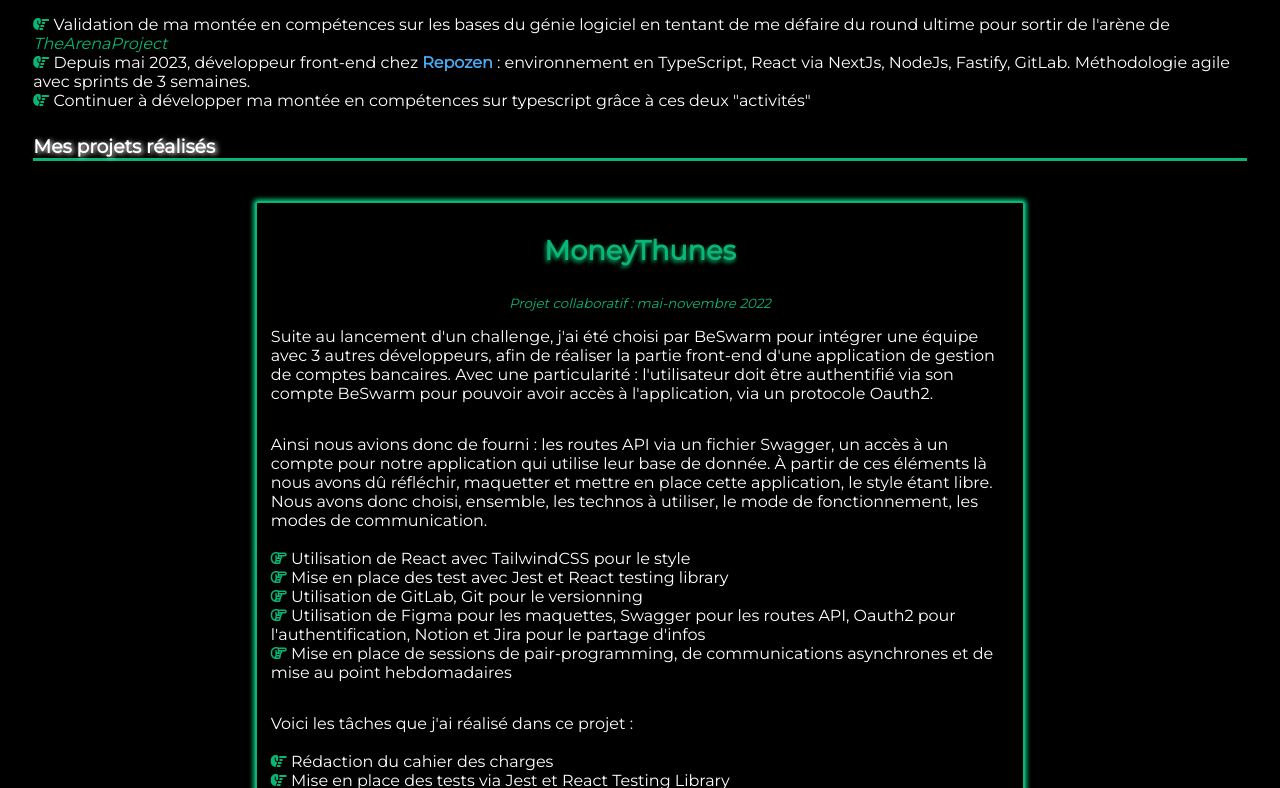
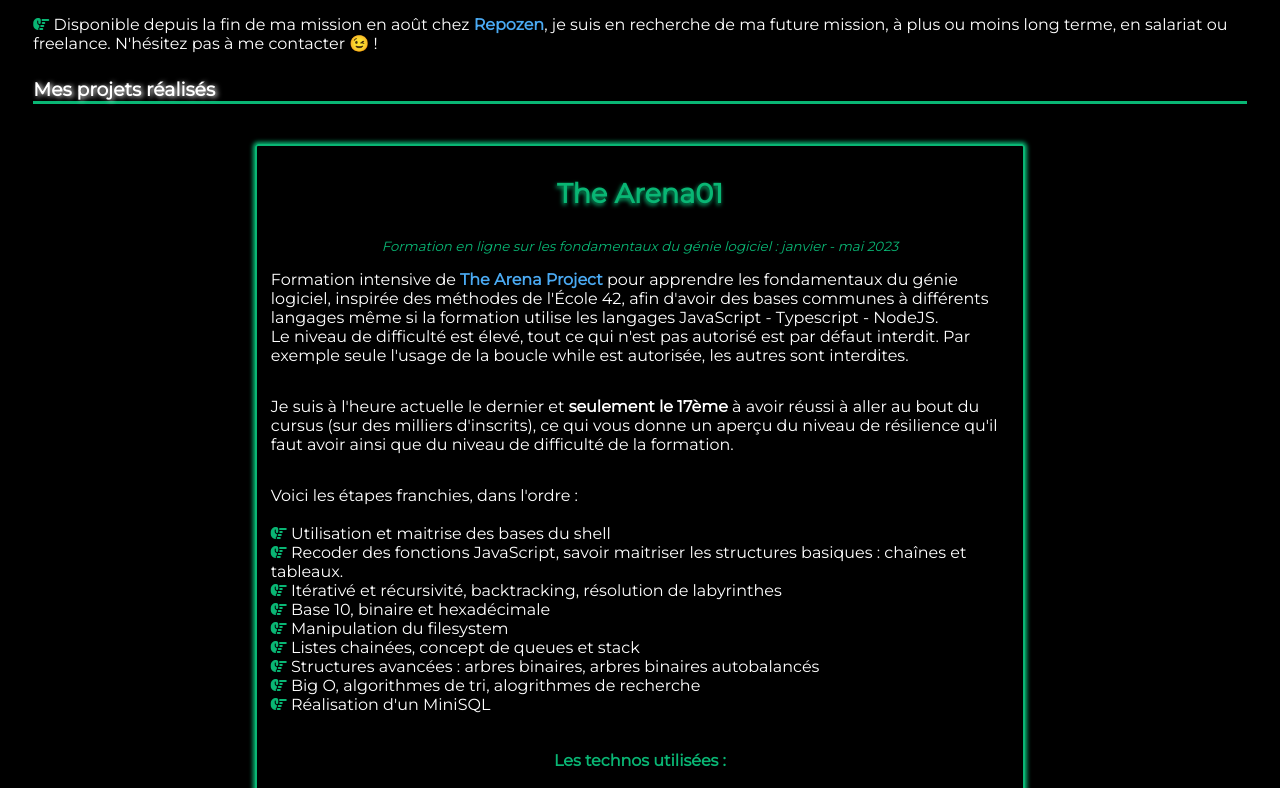
Before and after one commit to khalan1789/Benjamin-Ducau, a website: page index.html in a window 1280 px wide. Shown: the part 302-1090 px from the top of the page. Drawn offline with Linux system fonts and the light colour scheme.

Commit message:
Changement intro + ajout projet The Arena01

```diff
--- a/index.html
+++ b/index.html
@@ -82,16 +82,43 @@
           <section>
             <h3 class="projects-section-title">Mes projets en cours</h3>
             <p class="next-projects-list">
-                <!-- <i class="fas fa-hand-point-right hand-color"></i> Initiation au dev ops </br>  -->
-                <i class="fas fa-hand-point-right hand-color"></i> Validation de ma montée en compétences sur les bases du génie logiciel en tentant de me défaire du round ultime pour sortir de l'arène de <a class="ArenaLink" target="_blank" href="https://www.thearenaproject.co/">TheArenaProject</a> </br>
+                <!-- <i class="fas fa-hand-point-right hand-color"></i> Validation de ma montée en compétences sur les bases du génie logiciel en tentant de me défaire du round ultime pour sortir de l'arène de <a class="ArenaLink" target="_blank" href="https://www.thearenaproject.co/">TheArenaProject</a> </br>
 
                 <i class="fas fa-hand-point-right hand-color"></i> Depuis mai 2023, développeur front-end chez <a class="ExternalLink" target="_blank" href="https://www.linkedin.com/company/repozen/about/">Repozen</a> : environnement en TypeScript, React via NextJs, NodeJs, Fastify, GitLab. Méthodologie agile avec sprints de 3 semaines.</br>
-                <i class="fas fa-hand-point-right hand-color"></i> Continuer à développer ma montée en compétences sur typescript grâce à ces deux "activités" </br>
+                <i class="fas fa-hand-point-right hand-color"></i> Continuer à développer ma montée en compétences sur typescript grâce à ces deux "activités" </br>     -->
+                <i class="fas fa-hand-point-right hand-color"></i> Disponible depuis la fin de ma mission en août chez <a class="ExternalLink" target="_blank" href="https://www.linkedin.com/company/repozen/about/">Repozen</a>, je suis en recherche de ma future mission, à plus ou moins long terme, en salariat ou freelance. N'hésitez pas à me contacter 😉 !</br>
             </p>
         </section>
         <section id="projects">
             <h3 class="projects-section-title">Mes projets réalisés</h3>
             <ul class="projects-list">
+                <li>
+                        <h3>The Arena01</h3>
+                        <small>Formation en ligne sur les fondamentaux du génie logiciel : janvier - mai 2023</small>
+                        <p> Formation intensive de <a target="_blank" href="https://app.thearenaproject.co/tracks/arena01" class="ExternalLink">The Arena Project</a> pour apprendre les fondamentaux du génie logiciel, inspirée des méthodes de l'École 42, afin d'avoir des bases communes à différents langages même si la formation utilise les langages JavaScript - Typescript - NodeJS.</br>
+                        Le niveau de difficulté est élevé, tout ce qui n'est pas autorisé est par défaut interdit. Par exemple seule l'usage de la boucle while est autorisée, les autres sont interdites.</p>
+                        <p>Je suis à l'heure actuelle le dernier et <strong>seulement le 17ème</strong> à avoir réussi à aller au bout du cursus (sur des milliers d'inscrits), ce qui vous donne un aperçu du niveau de résilience qu'il faut avoir ainsi que du niveau de difficulté de la formation.
+                        </p>
+
+                        <p>Voici les étapes franchies, dans l'ordre : </br>
+                        </br><i class="fas fa-hand-point-right hand-color"></i> Utilisation et maitrise des bases du shell </br>
+                        <i class="fas fa-hand-point-right hand-color"></i> Recoder des fonctions JavaScript, savoir maitriser les structures basiques : chaînes et tableaux. </br>
+                        <i class="fas fa-hand-point-right hand-color"></i> Itérativé et récursivité, backtracking, résolution de labyrinthes </br>
+                        <i class="fas fa-hand-point-right hand-color"></i> Base 10, binaire et hexadécimale </br>
+                        <i class="fas fa-hand-point-right hand-color"></i> Manipulation du filesystem </br>
+                        <i class="fas fa-hand-point-right hand-color"></i> Listes chainées, concept de queues et stack</br>
+                        <i class="fas fa-hand-point-right hand-color"></i> Structures avancées : arbres binaires, arbres binaires autobalancés</br>
+                        <i class="fas fa-hand-point-right hand-color"></i> Big O, algorithmes de tri, alogrithmes de recherche</br>
+                        <i class="fas fa-hand-point-right hand-color"></i> Réalisation d'un MiniSQL</br>
+                    </p>
+                        <h4>Les technos utilisées :</h4>
+                        <div class="projects-list-listimg">
+                            <img class="projects-list-img" src="./images/nodejs.svg" alt="logo node"/>
+                            <img class="projects-list-img" src="./images/javascript.svg" alt="logo javascript"/>
+                            <img class="projects-list-img" src="./images/typeScript.svg" alt="logo typeScript"/>
+
+                        </div>
+                </li>
                 <li>
                         <h3>MoneyThunes</h3>
                         <small>Projet collaboratif : mai-novembre 2022</small>
```
Also changed, not shown: images/typeScript.svg (added).
